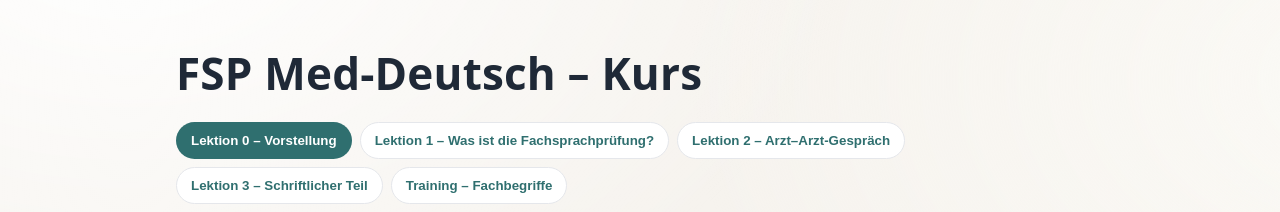
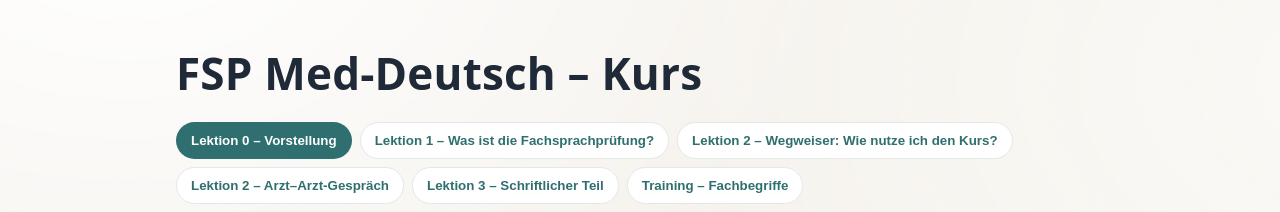
Before and after one commit to dzmitrykarnialiuk1907/vite-react, a React (Vite) app: page / in a window 1280 px wide. Shown: the top 212 px of the page. Built offline with nearby package versions, Linux system fonts and the light colour scheme.

Commit message:
Update data.ts

```diff
--- a/src/data.ts
+++ b/src/data.ts
@@ -236,6 +236,24 @@ export const LECTURES: Lecture[] = [
     }
   ]
 },
+   {
+    id: "lektion-wegweiser",
+    nr: 2,
+    title: "Lektion 2 – Wegweiser: Wie nutze ich den Kurs?",
+    summary:
+      "Kurze Orientierung, wie Sie mit dem Kurs arbeiten und welche Materialien es gibt.",
+    sections: [
+      {
+        kind: "summary",
+        title: "Wegweiser",
+        items: [
+          "Empfohlene Reihenfolge: zuerst Einführung (Lektion 0–2), dann Arzt–Patienten–Gespräch, anschließend Arzt–Arzt-Gespräch und schriftlicher Teil.",
+          "Aktiv mitarbeiten: laut mitsprechen, mitschreiben, eigene Formulierungen sammeln.",
+          "Fachbegriffe regelmäßig im Training-Modul üben – am besten täglich in kleinen Einheiten."
+        ]
+      }
+    ]
+  },
   {
     id: "lektion-2",
     nr: 2,
```
